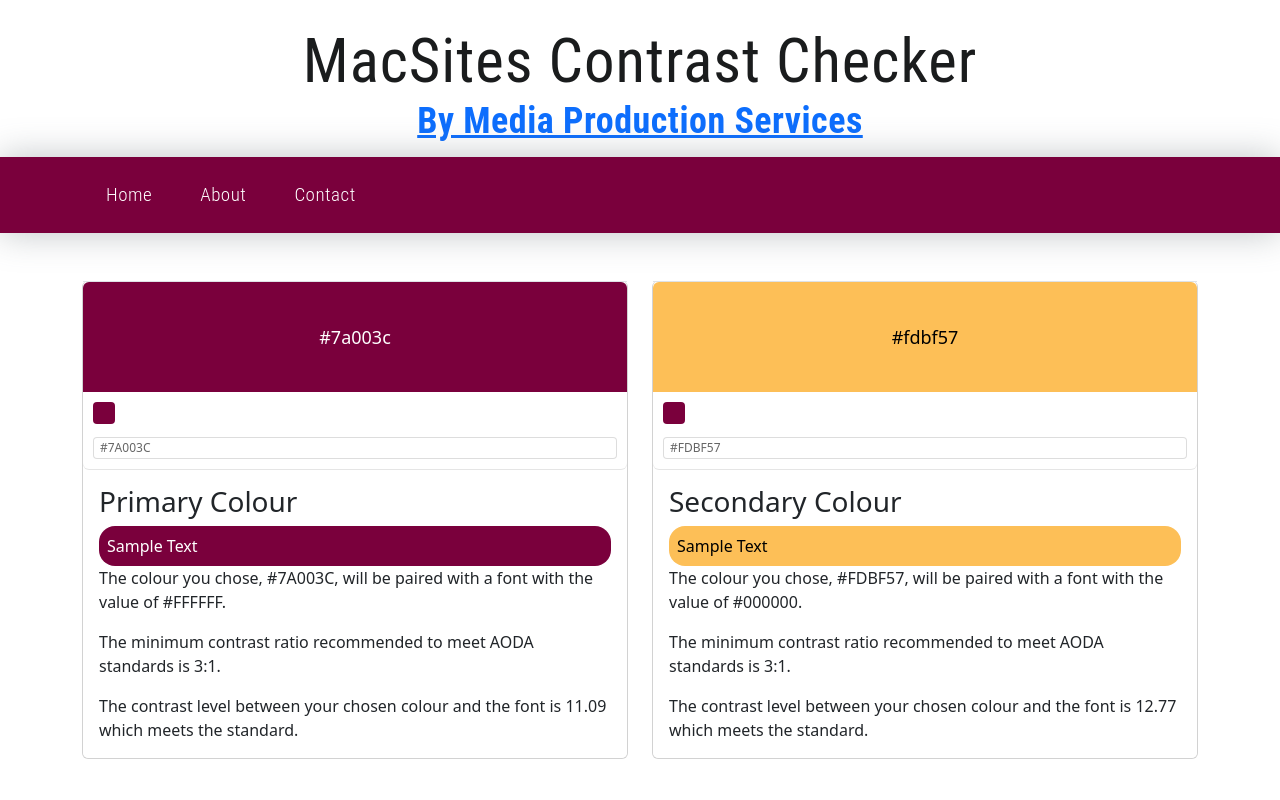
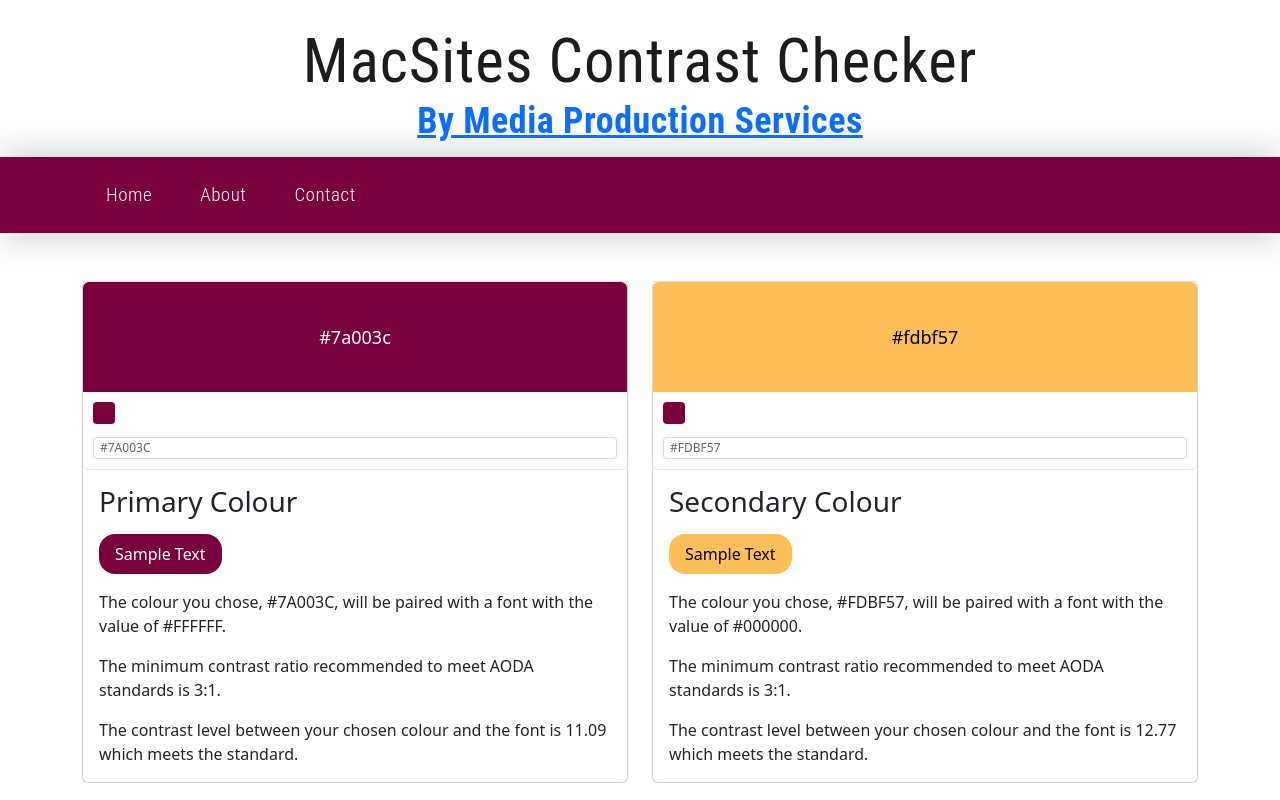
Before and after one commit to klukreativ/macsites-contrast, a Next.js app: page / in a window 1280 px wide. Shown: the top 800 px of the page. Built offline with nearby package versions, Linux system fonts and the light colour scheme.

Commit message:
style cleanup

```diff
--- a/components/colorpicker.js
+++ b/components/colorpicker.js
@@ -1,8 +1,4 @@
 import React, { useState } from 'react';
-import { BlockPicker } from 'react-color';
-import chroma from 'chroma-js';
-import ThumbnailContent from './thumbnail-content';
-
 import ColourPickerCard from './colourpicker-card';
 
 export default function ColorPicker() {
--- a/components/colourpicker-card.js
+++ b/components/colourpicker-card.js
@@ -3,7 +3,7 @@ import chroma from 'chroma-js';
 
 export default function ColourPickerCard({ title, colour, changeColour, textColour }) {
     return (
-        <div className="col-lg-6">
+        <div className="col-lg-6 mb-3">
             <div className="card card-shadow border-top-0">
                 <div className="card-main border-top h-100">
                     <div className="card border-0 no-shadow card-hover">
@@ -17,7 +17,7 @@ export default function ColourPickerCard({ title, colour, changeColour, textColo
                         <div className="card-body pb-0">
                             <h3 className="card-title">{title} Colour</h3>
                             <div className="card-text mb-0">
-                                <div style={{backgroundColor: colour, color: textColour, borderRadius: "1em", padding: "0.5em"}}>Sample Text</div>
+                                <div style={{backgroundColor: colour, color: textColour, borderRadius: "1em", padding: "0.5em 1em", width: "fit-content", margin: "1em 0"}}>Sample Text</div>
                                 <p>The colour you chose, {colour.toUpperCase()}, will be paired with a font with the value of {textColour}.</p>
                                 <p>The minimum contrast ratio recommended to meet AODA standards is 3:1.</p>
                                 <p>The contrast level between your chosen colour and the font is {Math.round(chroma.contrast(colour, textColour) * 100) / 100} which {chroma.contrast(colour, textColour) >= 3 ? 'meets' : 'does not meet'} the standard.</p>
```
